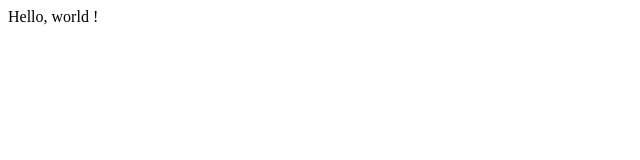
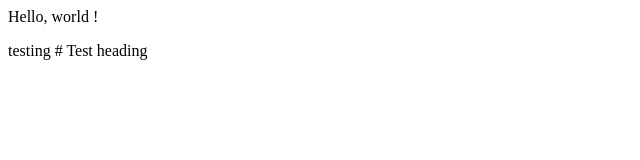
Before and after one commit to GameKeeper1/sample_website, a plain HTML site: page index.html in a window 1280 px wide. Shown: the whole page, without its empty margins (0-640 px from the left). Drawn offline with Linux system fonts and the light colour scheme.

Commit message:
Adding markup test

```diff
--- a/index.html
+++ b/index.html
@@ -1 +1,3 @@
 <p> Hello, world !</p>
+<a> testing</a>
+# Test heading
```
